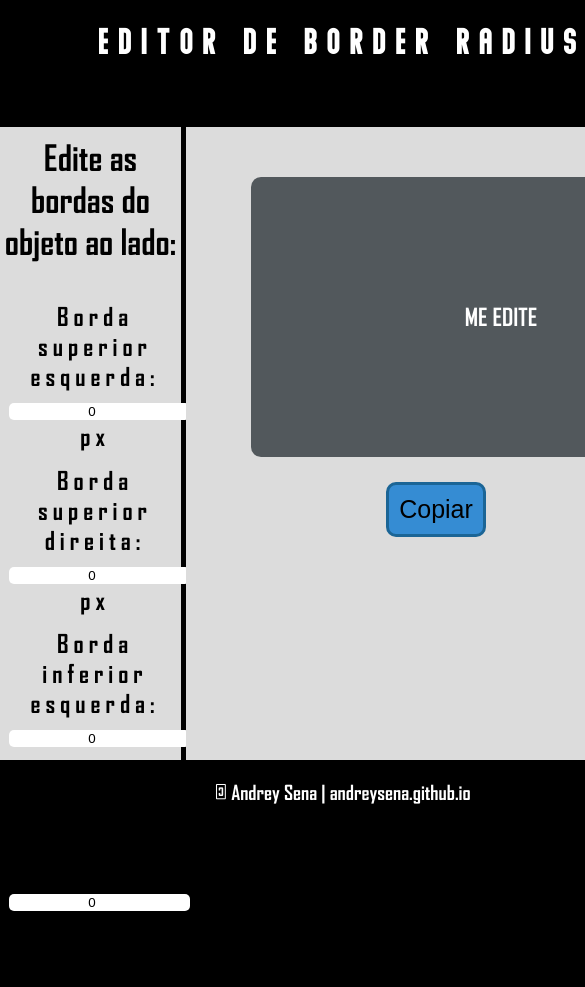
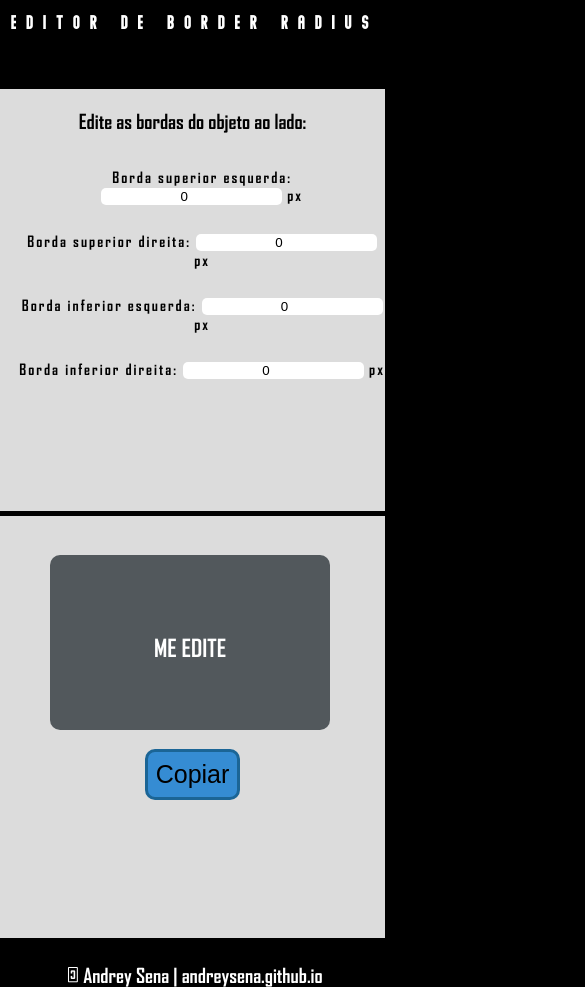
Before and after one commit to andreysena/editorborderradius, a plain HTML site: page index.html in a window 390 px wide. Shown: the top 987 px of the page, 585 px wide, since content can reach past the window. Before the commit the page ends 946 px from the top, so only its background shows below. Drawn offline with Linux system fonts and the light colour scheme.

Commit message:
Tentativa Responsividade

```diff
--- a/CSS/main.css
+++ b/CSS/main.css
@@ -146,3 +146,78 @@ footer{
     display:inline-block;
     transform: rotate(180deg);
 }
+
+@media only screen and (min-width: 360px) and (max-width: 1020px){
+    body, html{
+        max-width: 100%;
+    }
+    .container{
+        display: grid;
+        grid-template-columns: 1fr;
+        grid-template-rows: 10vh 50vh 50vh 5vh;
+        grid-row-gap: 5px;
+    }
+
+    header{
+        background-color: black;
+        color: white;
+        max-width: 100%;
+        max-height: 100%;
+        grid-row: 1/1;
+        font-family: Abraham;
+        font-size: 50%;
+        letter-spacing: 10px;
+        text-align: center;
+    }
+
+    #esquerda{
+        /* float: left; */
+        grid-row: 2/3;
+    }
+
+    #esquerda h2{
+        font-size: 20px;
+    }
+
+    #divsinput{
+        margin-left: 5%;
+        padding-top: 5%;
+        padding-bottom: 2%;
+        font-family: Agency FB;
+        font-size: 15px;
+        font-weight: bold;
+        letter-spacing: 2px;
+        text-align: center;
+    }
+
+    #direita{
+        grid-row: 3/3;
+        /* font-size: 100%; */
+    }
+
+
+    #objeto{
+        background-color: rgb(82, 88, 92);
+        width: 280px;
+        height: 175px;
+
+        border-radius: 10px 10px 10px 10px;
+        -moz-border-radius: 10px 10px 10px 10px;
+        -webkit-border-radius: 10px 10px 10px 10px;
+        -o-border-radius: 10px 10px 10px 10px;
+    }
+
+    #fraseObjeto{
+        color: white;
+        font-family: Agency FB;
+        font-size: 100%;
+        text-align: center;
+        padding-top: 28%;
+    }
+
+
+    footer{
+        position: relative;
+        grid-row: 4/4;
+    }
+}
```
Also changed, not shown: index.html (line endings or trailing spaces).
